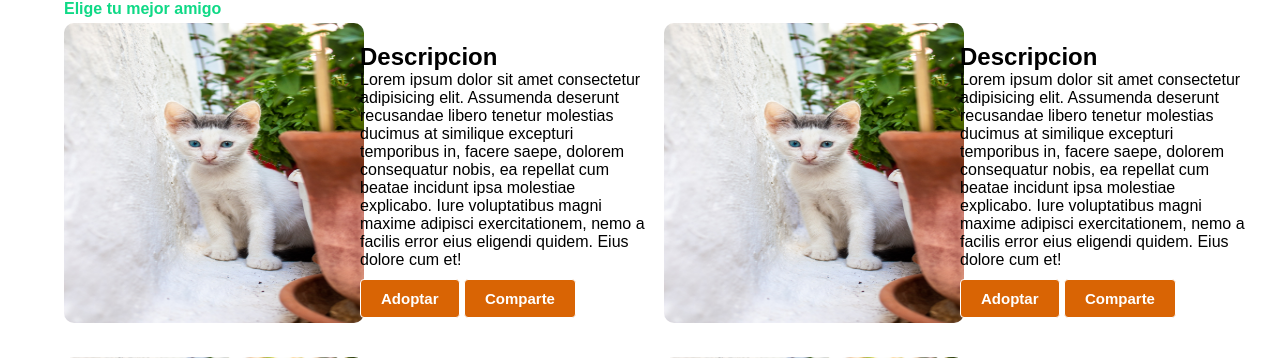
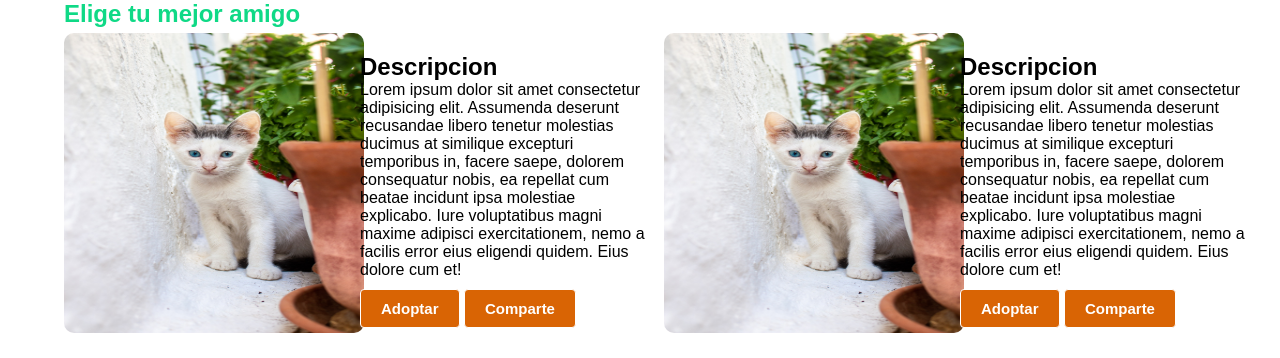
Before and after one commit to caravana34/adop, a PHP site: page /adopciones.html in a window 1280 px wide. Shown: the part 96-454 px from the top of the page. Run offline with PHP 8.4, Linux system fonts and the light colour scheme.

Commit message:
adopciones

```diff
--- a/adopciones.css
+++ b/adopciones.css
@@ -53,7 +53,7 @@ font-family: 'Oswald', sans-serif;
 
 }
 
-.categorias h4{
+.categorias h2{
     color:#0FD986;
     text-align: left;
 }
--- a/adopciones.html
+++ b/adopciones.html
@@ -21,7 +21,7 @@
 
 
     <div class="categorias">
-        <h4>Elige tu mejor amigo</h4>
+        <h2>Elige tu mejor amigo</h2>
     </div>
         <div class="grid2"><!--grilla de 2 columnas-->
          <div class="nested_grid">
```
